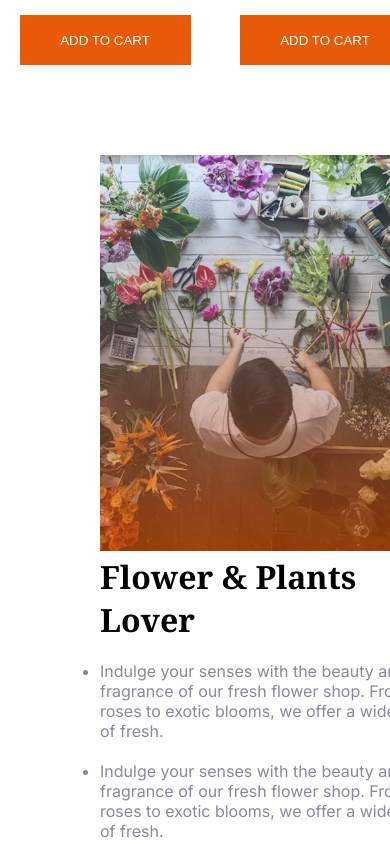
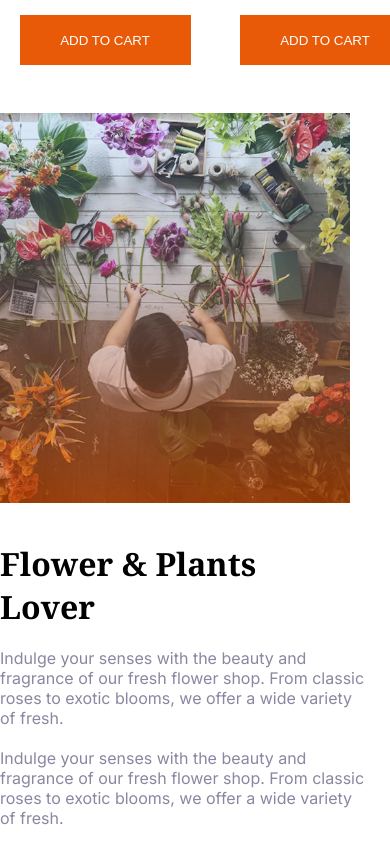
Before and after one commit to alifahmed007/second-assignment, a plain HTML site: page index.html in a window 390 px wide. Shown: the part 2254-3098 px from the top of the page. Drawn offline with Linux system fonts and the light colour scheme.

Commit message:
fix:plants lover size issue

```diff
--- a/style.css
+++ b/style.css
@@ -130,15 +130,12 @@ button:hover{
 
 .plants-lover{
     display: flex;
-    justify-content: space-around;
+    justify-content: center;
     align-items: center;
     height: 600px;
-    width: 1140px;
-    margin:150px 100px ;
-}
-.plants-lover img{
-    height: 600px;
-    width: 540px;
+    width: 100%;
+    gap: 50px;
+    margin: 70px 0px;
 }
 .plants-lover h2{
     font-family: "Noto Serif", serif;
@@ -152,8 +149,8 @@ button:hover{
     height: 285px;
     width: 285px;
     position: absolute;
-    left: 500px;
-    top: 1880px;
+    right: 500px;
+    top:1830px ;
     animation: spin 5s linear infinite;
 }
 @keyframes spin {
@@ -417,14 +414,17 @@ button:hover{
     display: none;
    }
    .plants-lover{
-    display: block;
-    height: 660px;
+    display: grid;
+    grid-template-columns: repeat(1,1fr);
+    gap: 0;
+    margin: 90px 0px;
     width: 370px;
+    height: 850px;
 
    }
    #plant-lover-id{
-    height:396px ;
-    width: 358px;
+    height: 390px;
+    width: 350px;
    }
 
    /* latest-deal section */
```
